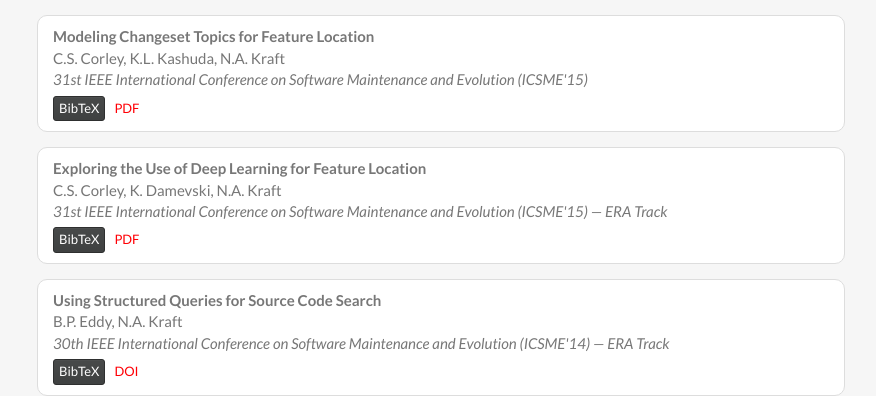
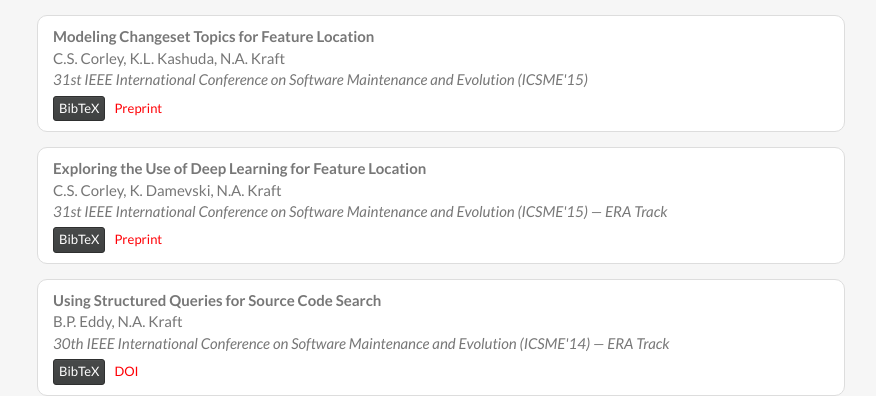
Before and after one commit to nkraft/nkraft.github.io, a Jekyll site: the page built from index.html, in a window 1280 px wide and 900 px high, scrolled down 2365 px. Shown: the part 160-556 px from the top of the window, without its empty margins (138-1014 px from the left). Built offline with Jekyll 4.4.1, drawn with Linux system fonts in a browser that asks for light colours; nearby versions of some CDN libraries.

Commit message:
Update publications.html

```diff
--- a/_includes/publications.html
+++ b/_includes/publications.html
@@ -288,7 +288,7 @@
             <span class="pub-author">C.S. Corley, K.L. Kashuda, N.A. Kraft</span><br>
             <span class="pub-venue">31st IEEE International Conference on Software Maintenance and Evolution (ICSME'15)</span><br>
         </div>
-        <a href="http://christop.club/publications/pdfs/Corley-etal_2015.pdf" class="btn btn-link btn-sm" role="button">PDF</a>
+        <a href="http://christop.club/publications/pdfs/Corley-etal_2015.pdf" class="btn btn-link btn-sm" role="button">Preprint</a>
         <div class="pub-bibtex hidden">
 <pre>@inproceedings{Corley_etal:2015,
   author    = {C.S. Corley and K.L. Kashuda and N.A. Kraft},
@@ -309,7 +309,7 @@
             <span class="pub-author">C.S. Corley, K. Damevski, N.A. Kraft</span><br>
             <span class="pub-venue">31st IEEE International Conference on Software Maintenance and Evolution (ICSME'15) &mdash; ERA Track</span><br>
         </div>
-        <a href="http://christop.club/publications/pdfs/Corley-etal_2015a.pdf" class="btn btn-link btn-sm" role="button">PDF</a>
+        <a href="http://christop.club/publications/pdfs/Corley-etal_2015a.pdf" class="btn btn-link btn-sm" role="button">Preprint</a>
         <div class="pub-bibtex hidden">
 <pre>@inproceedings{Corley_etal:2015a,
   author    = {C.S. Corley and K. Damevski and N.A. Kraft},
@@ -685,7 +685,7 @@
             <span class="pub-author">N.A. Kraft, B.W. Bonds, R.K. Smith</span><br>
             <span class="pub-venue">20th International Conference on Software Engineering and Knowledge Engineering (SEKE'08)</span><br>
         </div>
-        <a href="/publications/Kraft_etal_2008.pdf" class="btn btn-link btn-sm" role="button">PDF</a>
+        <a href="/publications/Kraft_etal_2008.pdf" class="btn btn-link btn-sm" role="button">Preprint</a>
         <div class="pub-bibtex hidden">
 <pre>@inproceedings{Kraft_etal:2008,
   author    = {N.A. Kraft and B.W. Bonds and R.K. Smith},
```
